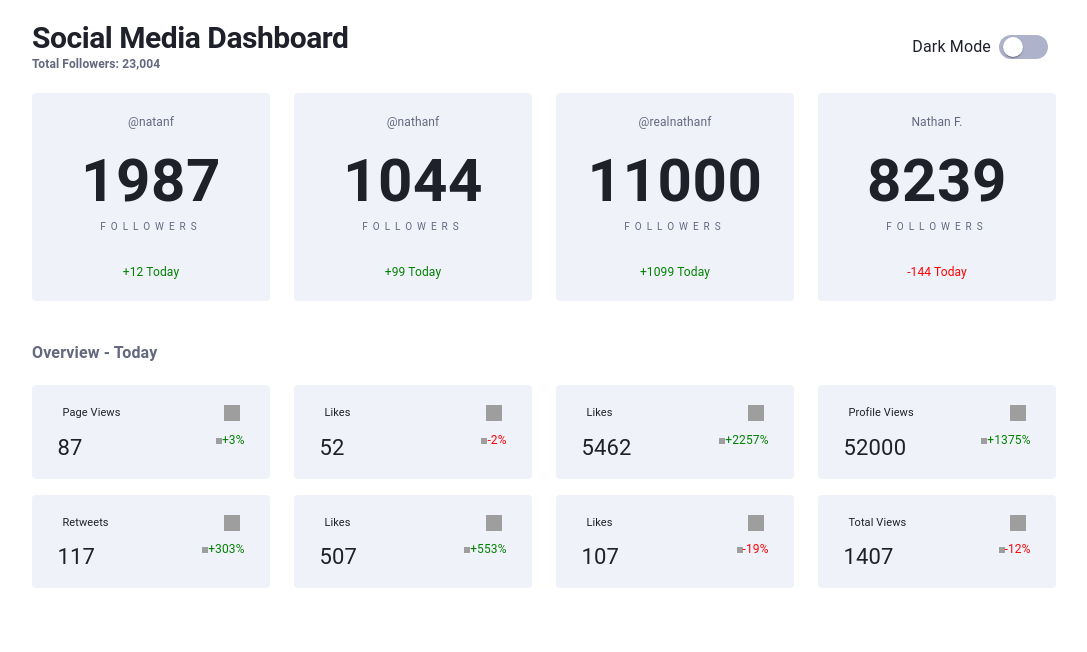
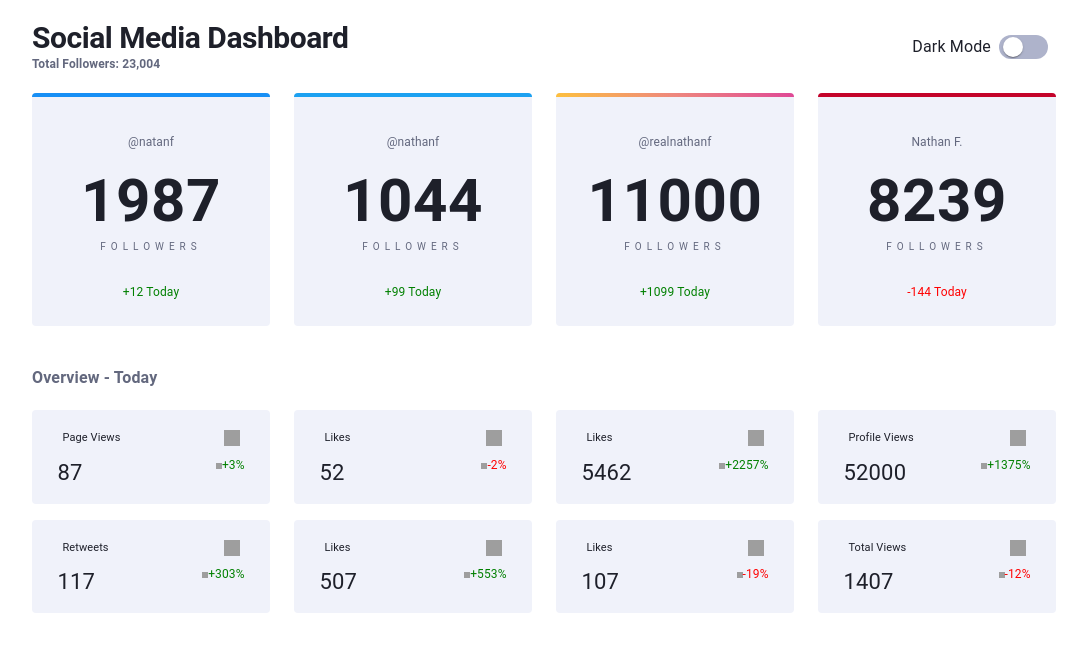
Before and after one commit to LexAlmeida/Dashboard-Social-Media, a React (Vite) app: page / in a window 1280 px wide. Shown: the top 652 px of the page, without its empty margins (96-1183 px from the left). Built offline with nearby package versions, Linux system fonts and the light colour scheme; grey boxes are pictures that could not be loaded.

Commit message:
feat: update package dependencies and enhance MyCard component with social color support

```diff
--- a/src/pages/Dashboard/BodyResume/BodyResume.tsx
+++ b/src/pages/Dashboard/BodyResume/BodyResume.tsx
@@ -2,6 +2,12 @@ import { Grid } from "@mui/material"
 import { MyCard } from "./Cards"
 
 export const BodyResume = () => {
+    const colors ={
+        facebook:'#178ff5',
+        youtube:'#c4032a',
+        instagram: 'linear-gradient(225deg, #DF4896 0%, #EE877E 50%, #FDC03E 100%)',
+        twitter:'#1ca1f1'
+    }
     return (
         <Grid spacing={3}
               container
@@ -9,16 +15,20 @@ export const BodyResume = () => {
               display='flex'
               >
             <Grid size={ {xs:12, sm:6, md:3}}>
-                <MyCard at="@natanf" followers={1987} today={12} />
+                <MyCard at="@natanf" followers={1987} today={12}
+                socialColor={colors.facebook}/>
             </Grid>
             <Grid size={ {xs:12, sm:6, md:3}}>
-                <MyCard at="@nathanf" followers={1044} today={99} />
+                <MyCard at="@nathanf" followers={1044} today={99}
+                socialColor={colors.twitter}/>
             </Grid>
             <Grid size={ {xs:12, sm:6, md:3}}>
-                <MyCard at="@realnathanf" followers={11000} today={1099} />
+                <MyCard at="@realnathanf" followers={11000} today={1099}
+                socialColor={colors.instagram}/>
             </Grid>
             <Grid size={ {xs:12, sm:6, md:3}}>
-                <MyCard at="Nathan F." followers={8239} today={-144} />
+                <MyCard at="Nathan F." followers={8239} today={-144}
+                socialColor={colors.youtube}/>
             </Grid>
         </Grid>
     )
--- a/src/pages/Dashboard/BodyResume/Cards.tsx
+++ b/src/pages/Dashboard/BodyResume/Cards.tsx
@@ -4,19 +4,31 @@ interface MyCardProps {
     at: string,
     followers: number,
     today: number,
+    socialColor: string,
 }
 
-export const MyCard = ({at, followers, today}:MyCardProps) => {
+export const MyCard = ({at, followers, today, socialColor}:MyCardProps) => {
     return (
         <Card sx={{
-            padding: '20px',
+            padding: '40px 20px 25px 20px',
             display: 'flex',
             flexDirection: 'column',
             alignItems: 'center',
             gap: '5px',
             backgroundColor: 'background.paper',
             boxShadow: 'none',
-            color: 'text.primary',}}>
+            color: 'text.primary',
+            position: 'relative',
+            overflow: 'hidden',
+            '&::before': {
+                content: '""',
+                position: 'absolute',
+                top: 0,
+                left: 0,
+                width: '100%',
+                height: '4px',
+                background: socialColor,
+            }}}>
             <Typography
                 color="text.secondary"
                 fontSize={12}>
```
Also changed, not shown: package.json (+8 -2 lines), 1 other file (tests, documents, lock files or other folders).
